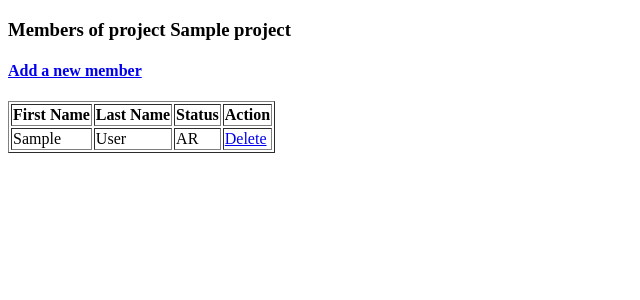
After one commit to yara-vsk/ConstructionManagementProject, a Django app: page /project/1/members/ in a window 1280 px wide. The commit adds this page. Shown: the top 300 px of the page, without its empty margins (0-640 px from the left). Run offline with Django 4.2, Linux system fonts and the light colour scheme; a user stored in the database is signed in; tables that the repository leaves empty hold one stand-in row (values such as "Sample post"); parts of the project's set-up code (start-up, migrations or seed data) failed here and were passed over.

Commit message:
custom permissions

```diff
--- a/ConstrManagementProject/settings.py
+++ b/ConstrManagementProject/settings.py
@@ -68,6 +68,7 @@ TEMPLATES = [
             'context_processors': [
                 'django.template.context_processors.debug',
                 'django.template.context_processors.request',
+                'django.template.context_processors.media',
                 'django.contrib.auth.context_processors.auth',
                 'django.contrib.messages.context_processors.messages',
             ],
@@ -123,6 +124,7 @@ USE_TZ = True
 # Static files (CSS, JavaScript, Images)
 # https://docs.djangoproject.com/en/4.0/howto/static-files/
 
+LOGIN_URL = '/login/'
 STATIC_URL = 'static/'
 MEDIA_ROOT = os.path.join(BASE_DIR, 'media')
 MEDIA_URL = '/media/'
--- a/ConstrManagementProject/urls.py
+++ b/ConstrManagementProject/urls.py
@@ -16,9 +16,10 @@ Including another URLconf
 from django.contrib import admin
 from django.conf import settings
 from django.conf.urls.static import static
+from django.template.defaulttags import url
 
-from django.urls import path, include
-from drawingdoc.views import HomeView
+from django.urls import path, include, re_path
+from drawingdoc.views import HomeView, media_access
 
 
 urlpatterns = [
@@ -26,6 +27,7 @@ urlpatterns = [
     path('project/', include(('drawingdoc.urls','project'), namespace='project')),
     path('', HomeView.as_view()),
     path('', include('users.urls')),
+    re_path(r'^media/(?P<path>.*)', media_access, name='media')
 ]
 
 if settings.DEBUG:
--- a/drawingdoc/templates/drawingdoc/drawing_info.html
+++ b/drawingdoc/templates/drawingdoc/drawing_info.html
@@ -1,12 +1,13 @@
 {% extends 'drawingdoc/base.html' %}
-
+{% load static %}
 {% block heads %}
 <title>List drawings</title>
 {% endblock %}
 
 
 {% block content %}
-<br>
+<h3>Drawing {{ obj.file.file_name }}</h3>
+
 <table border="1">
 	<thead>
 	  <tr>
--- /dev/null
+++ b/drawingdoc/templates/drawingdoc/members_of_project_list.html
@@ -0,0 +1,39 @@
+{% extends 'drawingdoc/base.html' %}
+
+{% block heads %}
+<title>Members of project {{ project.name }} </title>
+{% endblock %}
+
+
+{% block content %}
+<h3>Members of project {{ project.name }}</h3>
+
+<h4><a href='{% url "project:members-add" project.id %}'>Add a new member</a></h4>
+<table border="1">
+	<thead>
+	  <tr>
+		  <th>First Name</th>
+		  <th>Last Name</th>
+		  <th>Status</th>
+		  <th>Action</th>
+	  </tr>
+	</thead>
+	<tbody>
+
+	{% for member in members_of_project %}
+	  <tr>
+		  <td>{{ member.user.first_name }}</td>
+		  <td>{{ member.user.last_name }}</td>
+		  <td>{{ member.user.status }}</td>
+		  <td><a href='{% url "project:members-delete" project.id member.id %}'>Delete</a></td>
+	  </tr>
+	  {% empty %}
+	  <tr>
+		<td colspan="5">no items</td>
+	  </tr>
+	{% endfor %}
+	</tbody>
+</table>
+
+
+{% endblock %}
--- a/drawingdoc/templates/drawingdoc/newbuildingname.html
+++ b/drawingdoc/templates/drawingdoc/newbuildingname.html
@@ -1,5 +1,5 @@
 {% extends 'drawingdoc/base.html' %}
-
+{% load crispy_forms_tags %}
 {% block heads %}
 <title>Nazwa budynku</title>
 {% endblock %}
@@ -7,7 +7,7 @@
 {% block content %}
 <form id="contact" action="" method="post">
     {% csrf_token %}
-    {{ form }}
+    {{ form|crispy }}
     <input type="submit" value="Submit">
 </form>
 
--- a/drawingdoc/templates/drawingdoc/projects_list.html
+++ b/drawingdoc/templates/drawingdoc/projects_list.html
@@ -6,7 +6,7 @@
 
 
 {% block content %}
-<br>
+<h3>Project list</h3>
 
 <table border="1">
 	<thead>
@@ -19,8 +19,8 @@
 
 	{% for obj in object_list %}
 	  <tr>
-		<td><a href='{% url "project:project-info" obj.id %}'>{{ obj.name }}</a></td>
-		<td>{{ obj.abbreviation }}</td>
+		<td><a href='{% url "project:project-info" obj.project.id %}'>{{ obj.project.name }}</a></td>
+		<td>{{ obj.project.abbreviation }}</td>
 	  </tr>
 	  {% empty %}
 	  <tr>
--- a/drawingdoc/urls.py
+++ b/drawingdoc/urls.py
@@ -3,7 +3,7 @@ from django.views.generic import RedirectView
 
 from .views import NewBuildingName, UploadDrawingView, NewProjectView, DrawingsListView, DrawingInfoView, \
     DrawingDeleteView, DrawingUpdateView, ProjectListView, ProjectInfoView, BuildingNameDeleteView,\
-    BuildingNameUpdateView, ProjectDeleteView
+    BuildingNameUpdateView, ProjectDeleteView, AddUserToProjectView, MemberOfProjectListView, MemberOfProjectDeleteView
 
 
 
@@ -12,11 +12,14 @@ urlpatterns = [
     path('new/', NewProjectView.as_view(), name='project-new'),
     path('list/', ProjectListView.as_view(), name='project-list'),
     path('<int:pk_p>/', ProjectInfoView.as_view(), name='project-info'),
-    path('<int:pk_p>/delete', ProjectDeleteView.as_view(), name='project-delete'),
+    path('<int:pk_p>/delete/', ProjectDeleteView.as_view(), name='project-delete'),
+    path('<int:pk_p>/members/', MemberOfProjectListView.as_view(), name='members'),
+    path('<int:pk_p>/members/add/', AddUserToProjectView.as_view(), name='members-add'),
+    path('<int:pk_p>/members/<int:pk_m>/delete/', MemberOfProjectDeleteView.as_view(), name='members-delete'),
     path('<int:pk_p>/building_name/<int:pk_bn>/delete/', BuildingNameDeleteView.as_view(),name='building-name-delete'),
     path('<int:pk_p>/building_name/<int:pk_bn>/update/', BuildingNameUpdateView.as_view(),name='building-name-update'),
-    path('<int:pk_p>/new_building_name/', NewBuildingName.as_view()),
-    path('<int:pk_p>/drawing_documents/upload/', UploadDrawingView.as_view()),
+    path('<int:pk_p>/new_building_name/', NewBuildingName.as_view(), name='building-name-create'),
+    path('<int:pk_p>/drawing_documents/upload/', UploadDrawingView.as_view(),name='drawing-document-upload'),
     path('<int:pk_p>/drawing_documents/list/', DrawingsListView.as_view(),name='drawing-document-list'),
     path('<int:pk_p>/drawing_documents/<int:pk>/', DrawingInfoView.as_view(),name='drawing-document-info'),
     path('<int:pk_p>/drawing_documents/<int:pk>/delete/', DrawingDeleteView.as_view()),
--- a/drawingdoc/views.py
+++ b/drawingdoc/views.py
@@ -1,47 +1,48 @@
 import os
 import shutil
 
+from django.contrib.auth import get_user_model
+from django.contrib.auth.decorators import permission_required
+from django.contrib.auth.models import Permission
+from django.contrib.contenttypes.models import ContentType
 from django.shortcuts import render, redirect, get_object_or_404
 from django.urls import reverse_lazy
 from django.views.generic import CreateView, View, ListView, DeleteView, UpdateView
 
-from ConstrManagementProject.settings import BASE_DIR
-from .form import BuildingNameForm, UploadDrawingForm, ProjectForm, DrawingsSearchForm
+from ConstrManagementProject.settings import BASE_DIR, MEDIA_ROOT
+from .custommixins import CustomPermMixin
+from .form import BuildingNameForm, UploadDrawingForm, ProjectForm, DrawingsSearchForm, MembersOfProjectForm
 from django.http import HttpResponseRedirect, Http404, FileResponse
-from .models import DrawingFile, Drawing, BuildingName, Project
+from .models import DrawingFile, Drawing, BuildingName, Project, MemberOfProject
 from .drawingsnamechecker import drawings_name_checker
 from .fileschecker import files_checker
 from datetime import datetime
-from django.contrib.auth.mixins import PermissionRequiredMixin
 
 
-class ProjectListView(PermissionRequiredMixin, ListView):
-    model = Project
+class ProjectListView(CustomPermMixin, View):
     template_name = 'drawingdoc/projects_list.html'
     permission_required = 'drawingdoc.view_project'
 
-    def get_context_data(self, *, object_list=None, **kwargs):
-        queryset = object_list if object_list is not None else self.object_list
-        return super().get_context_data(
-            object_list=queryset,
-            **kwargs)
+    def get(self, request, *args, **kwargs):
+        user = request.user
+        user_projects = MemberOfProject.objects.filter(user=user).all()
+        return render(request, self.template_name, {'object_list': user_projects})
 
 
-class ProjectInfoView(PermissionRequiredMixin, View):
+class ProjectInfoView(CustomPermMixin, View):
     template_name = 'drawingdoc/project_info.html'
     permission_required = 'drawingdoc.view_project'
 
     def get(self, request, *args, **kwargs):
         project = get_object_or_404(Project, pk=kwargs['pk_p'])
-        building_names=BuildingName.objects.filter(project=project.id).all()
-        return render(request, self.template_name, {'project': project, 'building_list':building_names})
+        building_names = BuildingName.objects.filter(project=project.id).all()
+        return render(request, self.template_name, {'project': project, 'building_list': building_names})
 
 
-class NewBuildingName(PermissionRequiredMixin, View):
+class NewBuildingName(CustomPermMixin, View):
     form_class = BuildingNameForm
     template_name = 'drawingdoc/newbuildingname.html'
     permission_required = 'drawingdoc.add_buildingname'
-
 
     def get(self, request, *args, **kwargs):
         form = self.form_class()
@@ -54,23 +55,23 @@ class NewBuildingName(PermissionRequiredMixin, View):
             raise Http404("Project does not exist")
         form = self.form_class(request.POST)
         if form.is_valid():
-            building_name=BuildingName(
+            building_name = BuildingName(
                 name=form.cleaned_data['name'],
                 abbreviation=form.cleaned_data['abbreviation'].upper(),
                 project=project,
             )
             building_name.save()
-            return HttpResponseRedirect(reverse_lazy('project:project-info', kwargs={"pk_p":kwargs["pk_p"]}))
+            return HttpResponseRedirect(reverse_lazy('project:project-info', kwargs={"pk_p": kwargs["pk_p"]}))
         return render(request, self.template_name, {'form': form})
 
 
-class BuildingNameDeleteView(PermissionRequiredMixin, View):
+class BuildingNameDeleteView(CustomPermMixin, View):
     permission_required = 'drawingdoc.delete_buildingname'
 
     def get(self, request, *args, **kwargs):
         project = get_object_or_404(Project, pk=kwargs['pk_p'])
         building_name = get_object_or_404(BuildingName, pk=kwargs['pk_bn'])
-        drawing_list = Drawing.objects.filter(building_name=building_name,project=project)
+        drawing_list = Drawing.objects.filter(building_name=building_name, project=project)
         for drawing in drawing_list:
             file_url = str(drawing.file.file_field.path)
             drawing.file.delete()
@@ -80,7 +81,7 @@ class BuildingNameDeleteView(PermissionRequiredMixin, View):
         return HttpResponseRedirect(reverse_lazy('project:project-info', kwargs={"pk_p": self.kwargs["pk_p"]}))
 
 
-class BuildingNameUpdateView(PermissionRequiredMixin, UpdateView):
+class BuildingNameUpdateView(CustomPermMixin, UpdateView):
     form_class = BuildingNameForm
     model = BuildingName
     pk_url_kwarg = "pk_bn"
@@ -88,17 +89,110 @@ class BuildingNameUpdateView(PermissionRequiredMixin, UpdateView):
     permission_required = 'drawingdoc.change_buildingname'
 
     def get_success_url(self):
-        return reverse_lazy('project:project-info', kwargs={"pk_p":self.kwargs["pk_p"]})
+        return reverse_lazy('project:project-info', kwargs={"pk_p": self.kwargs["pk_p"]})
 
 
-class NewProjectView(PermissionRequiredMixin, CreateView):
+class NewProjectView(CustomPermMixin, View):
     form_class = ProjectForm
     template_name = 'drawingdoc/newbuildingname.html'
-    success_url = '/'
     permission_required = 'drawingdoc.add_project'
 
+    def get(self, request, *args, **kwargs):
+        form = self.form_class()
+        return render(request, self.template_name, {'form': form})
 
-class UploadDrawingView(PermissionRequiredMixin, View):
+    def post(self, request, *args, **kwargs):
+        form = self.form_class(request.POST)
+        if form.is_valid():
+            project = Project(
+                name=form.cleaned_data['name'],
+                abbreviation=form.cleaned_data['abbreviation'].upper(),
+                creator=get_user_model().objects.get(id=request.user.id),
+            )
+            project.save()
+            content_type = ContentType.objects.get_for_model(Project)
+            permission = Permission.objects.create(
+                codename='project_'+str(project.id),
+                name='Can use project with id='+str(project.id),
+                content_type=content_type,
+            )
+            permission.save()
+            user=request.user
+            user.user_permissions.add(permission)
+            user.save()
+            member_of_project = MemberOfProject(
+                user=user,
+                project=project
+            )
+            member_of_project.save()
+            return HttpResponseRedirect(reverse_lazy('project:project-list'))
+        return render(request, self.template_name, {'form': form})
+
+
+class AddUserToProjectView(CustomPermMixin, View):
+    form_class = MembersOfProjectForm
+    template_name = 'drawingdoc/newbuildingname.html'
+    permission_required = 'drawingdoc.add_memberofproject'
+
+    def get(self, request, *args, **kwargs):
+        project = get_object_or_404(Project, pk=kwargs['pk_p'])
+        form = self.form_class()
+        return render(request, self.template_name, {'form': form})
+
+    def post(self, request, *args, **kwargs):
+        project = get_object_or_404(Project, pk=kwargs['pk_p'])
+        form = self.form_class(request.POST)
+        if form.is_valid():
+            user = get_user_model().objects.get(email=form.cleaned_data['email'])
+            if MemberOfProject.objects.filter(user=user,project=project):
+                form.add_error('email', 'The user is already a member of the project')
+                form.clean()
+                return render(request, self.template_name, {'form': form})
+            member_of_project = MemberOfProject(
+                user=user,
+                status_user_perms = form.cleaned_data['status_user_perms'],
+                project=project,
+            )
+            member_of_project.save()
+            permission = Permission.objects.get(
+                codename='project_'+str(project.id),
+                content_type=ContentType.objects.get_for_model(Project),
+            )
+            user.user_permissions.add(permission)
+            user.save()
+            return HttpResponseRedirect(reverse_lazy('project:members',kwargs={"pk_p": self.kwargs["pk_p"]}))
+        return render(request, self.template_name, {'form': form})
+
+
+class MemberOfProjectListView(CustomPermMixin, View):
+    template_name = 'drawingdoc/members_of_project_list.html'
+    permission_required = 'drawingdoc.add_memberofproject'
+
+    def get(self, request, *args, **kwargs):
+        project = get_object_or_404(Project, pk=kwargs['pk_p'])
+        members_of_project = MemberOfProject.objects.filter(project=project)
+        return render(request, self.template_name, context={'members_of_project':members_of_project, 'project':project})
+
+
+class MemberOfProjectDeleteView(CustomPermMixin, View):
+
+    permission_required = 'drawingdoc.delete_memberofproject'
+
+    def get(self, request, *args, **kwargs):
+        project = get_object_or_404(Project, pk=kwargs['pk_p'])
+        members_of_project = get_object_or_404(MemberOfProject, pk=kwargs['pk_m'])
+        user = request.user
+        permission = Permission.objects.get(
+            codename='project_' + str(project.id),
+            content_type=ContentType.objects.get_for_model(Project),
+        )
+        members_of_project.delete()
+        user.user_permissions.remove(permission)
+        user.save()
+        return HttpResponseRedirect(reverse_lazy('project:members', kwargs={"pk_p": kwargs["pk_p"]}))
+
+
+class UploadDrawingView(CustomPermMixin, View):
     form_class = UploadDrawingForm
     template_name = 'drawingdoc/uploaddrawing.html'
     permission_required = 'drawingdoc.add_drawing'
@@ -136,7 +230,7 @@ class UploadDrawingView(PermissionRequiredMixin, View):
                     )
                     drawing_file.save()
                     drawing.save()
-                return HttpResponseRedirect(reverse_lazy('project:project-info', kwargs={"pk_p":kwargs["pk_p"]}))
+                return HttpResponseRedirect(reverse_lazy('project:project-info', kwargs={"pk_p": kwargs["pk_p"]}))
             for error in list_of_errors:
                 form.add_error('file_field', error)
             form.add_error('file_field', 'No file has been saved, please correct the above errors')
@@ -145,7 +239,7 @@ class UploadDrawingView(PermissionRequiredMixin, View):
         return render(request, self.template_name, {'form': form})
 
 
-class DrawingsListView(PermissionRequiredMixin, View):
+class DrawingsListView(CustomPermMixin, View):
     template_name = 'drawingdoc/drawings_list.html'
     permission_required = 'drawingdoc.view_drawing'
 
@@ -205,7 +299,7 @@ class DrawingsListView(PermissionRequiredMixin, View):
                       })
 
 
-class DrawingInfoView(PermissionRequiredMixin, View):
+class DrawingInfoView(CustomPermMixin, View):
     template_name = 'drawingdoc/drawing_info.html'
     permission_required = 'drawingdoc.view_drawing'
 
@@ -217,26 +311,26 @@ class DrawingInfoView(PermissionRequiredMixin, View):
         return render(request, self.template_name, {'obj': drawing_data})
 
 
-class DrawingDeleteView(PermissionRequiredMixin, View):
+class DrawingDeleteView(CustomPermMixin, View):
     permission_required = 'drawingdoc.delete_drawing'
 
     def get(self, request, *args, **kwargs):
         try:
-            drawing= Drawing.objects.get(id=kwargs['pk'])
+            drawing = Drawing.objects.get(id=kwargs['pk'])
             file_url = str(drawing.file.file_field.path)
             drawing.file.delete()
             if os.path.isfile(file_url):
                 os.remove(file_url)
         except Drawing.DoesNotExist:
             raise Http404("Drawing does not exist")
-        return HttpResponseRedirect(reverse_lazy('project:drawing-document-list',kwargs={"pk_p": kwargs["pk_p"]}))
+        return HttpResponseRedirect(reverse_lazy('project:drawing-document-list', kwargs={"pk_p": kwargs["pk_p"]}))
 
 
-class DrawingUpdateView(PermissionRequiredMixin, View):
+class DrawingUpdateView(CustomPermMixin, View):
     form_class = UploadDrawingForm
     template_name = 'drawingdoc/uploaddrawing.html'
     permission_required = ('drawingdoc.change_drawing', 'drawingdoc.add_drawingfile',
-                           'drawingdoc.change_drawingfile','drawingdoc.delete_drawingfile')
+                           'drawingdoc.change_drawingfile', 'drawingdoc.delete_drawingfile')
 
     def get(self, request, *args, **kwargs):
         form = self.form_class()
@@ -259,11 +353,12 @@ class DrawingUpdateView(PermissionRequiredMixin, View):
                     if os.path.isfile(file_url):
                         print(file_url)
                         os.remove(file_url)
-                    drawing_file.file_field=files[0]
+                    drawing_file.file_field = files[0]
                     drawing_file.save(update_fields=['file_field'])
                     return HttpResponseRedirect(reverse_lazy('project:drawing-document-info',
                                                              kwargs={"pk_p": kwargs["pk_p"], "pk": drawing.id}))
-                form.add_error('file_field', f'The file name"{files[0].name}" does not match the drawing being updated.')
+                form.add_error('file_field',
+                               f'The file name"{files[0].name}" does not match the drawing being updated.')
                 form.clean()
                 return render(request, self.template_name, {'form': form})
             for error in list_of_errors:
@@ -281,7 +376,7 @@ class HomeView(ListView):
         return render(request, self.template_name)
 
 
-class ProjectDeleteView(PermissionRequiredMixin, DeleteView):
+class ProjectDeleteView(CustomPermMixin, DeleteView):
     template_name = 'drawingdoc/generic_delete.html'
     model = Project
     pk_url_kwarg = "pk_p"
@@ -289,7 +384,7 @@ class ProjectDeleteView(PermissionRequiredMixin, DeleteView):
 
     def get(self, request, *args, **kwargs):
         project = get_object_or_404(Project, pk=kwargs['pk_p'])
-        file_url = os.path.join(BASE_DIR, 'media/uploads/'+str(project.abbreviation))
+        file_url = os.path.join(BASE_DIR, 'media/uploads/' + str(project.abbreviation))
 
         drawing_list = Drawing.objects.filter(project=project)
         for drawing in drawing_list:
@@ -299,3 +394,9 @@ class ProjectDeleteView(PermissionRequiredMixin, DeleteView):
             shutil.rmtree(file_url)
         project.delete()
         return HttpResponseRedirect(reverse_lazy('project:project-list'))
+
+
+@permission_required('drawingdoc.view_drawingfile', login_url='/login/')
+def media_access(request, path):
+    response = FileResponse(open(MEDIA_ROOT+'/'+path[:-1], 'rb'))
+    return response
--- a/users/models.py
+++ b/users/models.py
@@ -9,9 +9,9 @@ class CustomUser(AbstractUser):
 
     class Status(models.TextChoices):
         s1 = 'AR', _('Architekt')
-        s2 = 'IN', _('Inwestor')
+        s2 = 'INW', _('Inwestor')
         s3 = 'GW', _('Generalny Wykonawca')
-
+        s4 = 'INI', _('Inspektor Nadzoru Inwestorskiego')
 
     email = models.EmailField(unique=True)
     status = models.CharField(max_length=100, choices=Status.choices, default=Status.s2)
```
Also changed, not shown: drawingdoc/custommixins.py (added, +49 -0 lines), drawingdoc/form.py (+30 -1 lines), drawingdoc/models.py (+15 -0 lines), drawingdoc/templates/drawingdoc/project_info.html (+4 -3 lines), users/permissions.py (+33 -5 lines), drawingdoc/migrations/0001_initial.py, drawingdoc/migrations/0002_initial.py (added), users/migrations/0001_initial.py.
